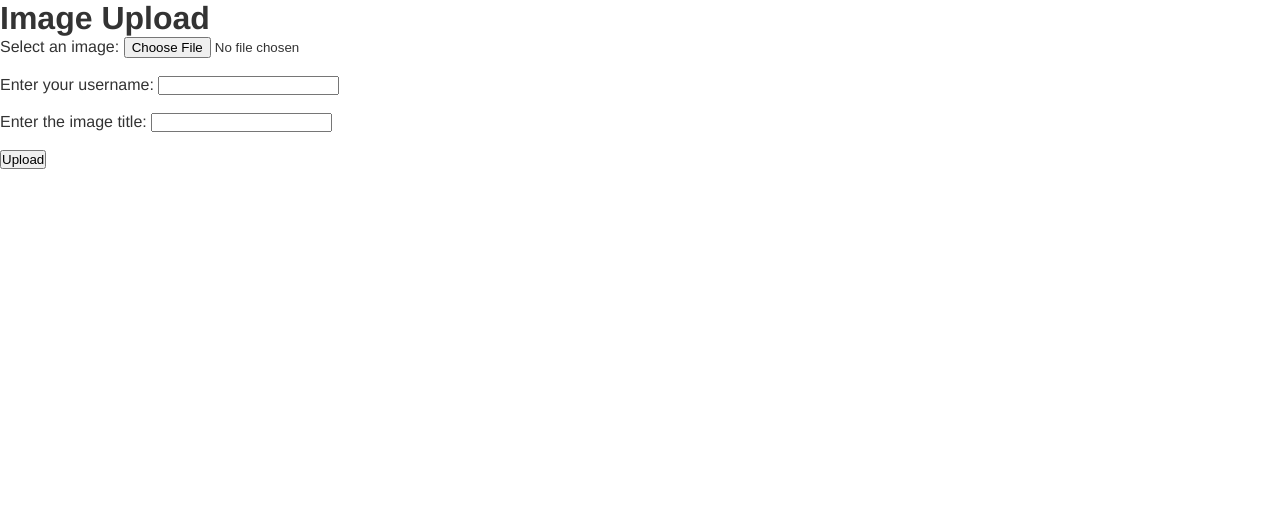
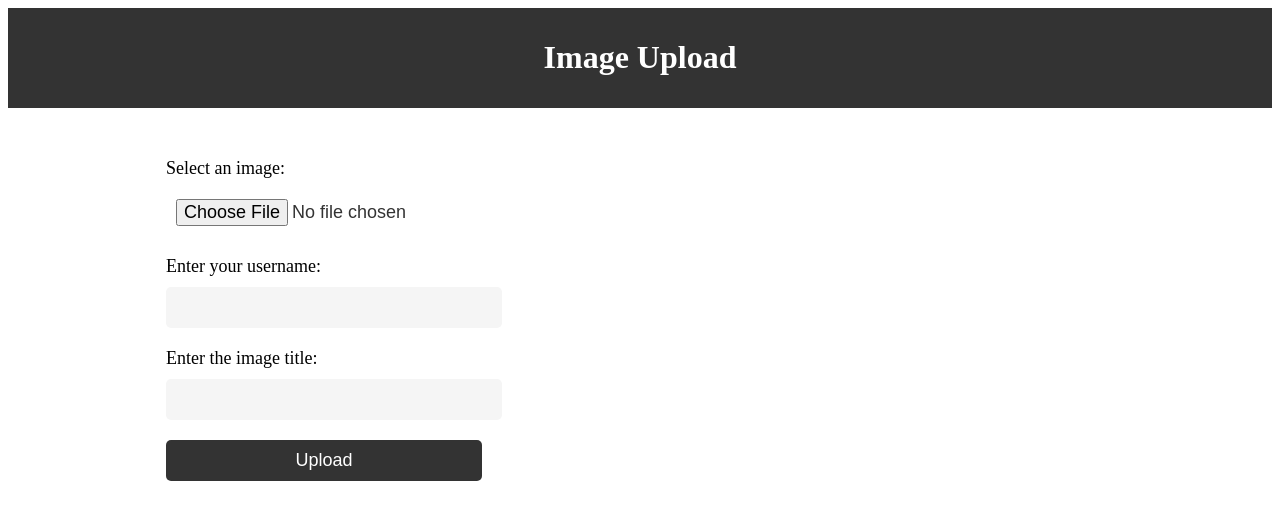
Before and after one commit to hbot07/pictic-flaskProject2, a Flask app: page /upload in a window 1280 px wide. Shown: the top 520 px of the page. Run offline with Flask 3, Linux system fonts and the light colour scheme.

```diff
--- /dev/null
+++ b/static/css/style_upload.css
@@ -0,0 +1,55 @@
+header {
+    background-color: #333;
+    color: #fff;
+    text-align: center;
+    padding: 10px;
+}
+
+form {
+    display: flex;
+    flex-direction: column;
+    align-items: center;
+    margin-top: 50px;
+}
+
+.form-group {
+    display: flex;
+    flex-direction: column;
+    margin-bottom: 20px;
+    width: 50%;
+}
+
+label {
+    font-size: 18px;
+    margin-bottom: 10px;
+}
+
+input[type="file"], input[type="text"], input[type="submit"] {
+    border: none;
+    border-radius: 5px;
+    padding: 10px;
+    font-size: 18px;
+    width: 100%;
+}
+
+input[type="file"] {
+    background-color: #fff;
+    color: #333;
+}
+
+input[type="text"] {
+    background-color: #f5f5f5;
+    color: #333;
+}
+
+input[type="submit"] {
+    background-color: #333;
+    color: #fff;
+    cursor: pointer;
+}
+
+@media screen and (min-width: 768px) {
+    form {
+        width: 50%;
+    }
+}
--- a/templates/upload.html
+++ b/templates/upload.html
@@ -2,18 +2,30 @@
 <html>
 <head>
     <title>Image Upload</title>
-    <link rel="stylesheet" href="{{ url_for('static', filename='css/style.css') }}">
+    <link rel="stylesheet" href="{{ url_for('static', filename='css/style_upload.css') }}">
 </head>
 <body>
+    <header>
         <h1>Image Upload</h1>
+    </header>
+    <main>
         <form action="{{ url_for('upload_file') }}" method="post" enctype="multipart/form-data">
+            <div class="form-group">
                 <label for="image">Select an image:</label>
-        <input type="file" name="image" id="image" required><br><br>
+                <input type="file" name="image" id="image" required>
+            </div>
+            <div class="form-group">
                 <label for="username">Enter your username:</label>
-        <input type="text" name="username" id="username" required><br><br>
+                <input type="text" name="username" id="username" required>
+            </div>
+            <div class="form-group">
                 <label for="title">Enter the image title:</label>
-        <input type="text" name="title" id="title" required><br><br>
+                <input type="text" name="title" id="title" required>
+            </div>
+            <div class="form-group">
                 <input type="submit" value="Upload">
+            </div>
         </form>
+    </main>
 </body>
 </html>
```
Lines whose indentation alone changed are shown as unchanged.
